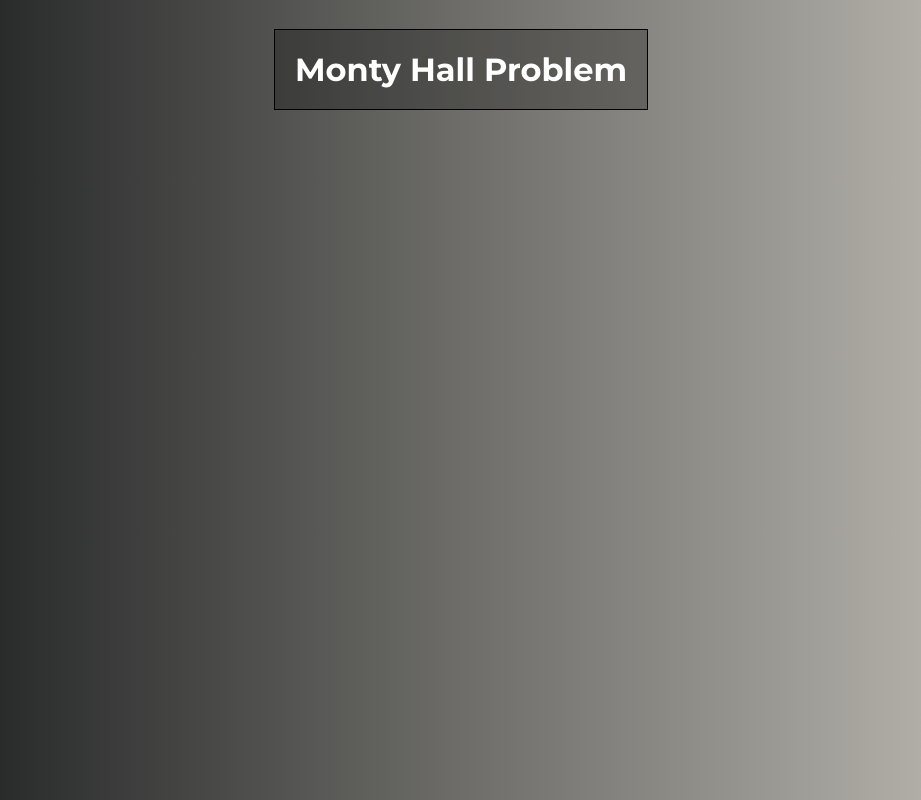
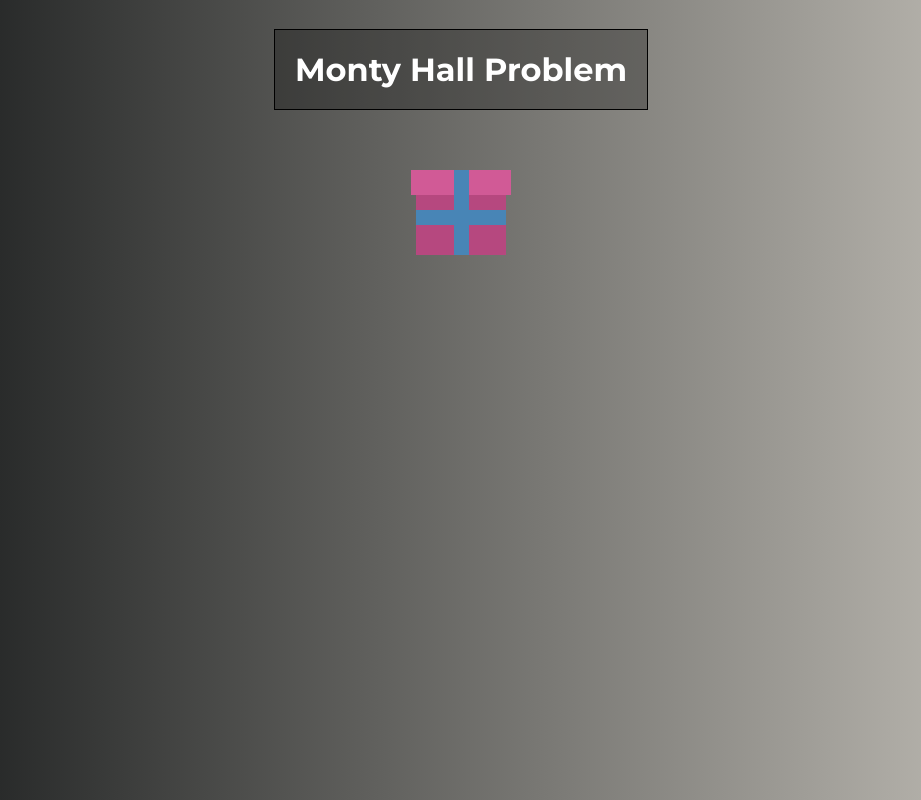
Before and after one commit to ecpieritz/monty-hall, a Vue app: page / in a window 1280 px wide. Shown: the whole page, without its empty margins (179-1100 px from the left). Built offline with nearby package versions, Linux system fonts and the light colour scheme.

Commit message:
Created Gift Style

```diff
--- a/src/components/Gift.vue
+++ b/src/components/Gift.vue
@@ -9,10 +9,44 @@
 
 <script>
 export default {
+  name: 'Gift',
 
 }
 </script>
 
 <style>
+.gift{
+  position: relative;
+  display: flex;
+  flex-direction: column;
+  align-items: center;
+  z-index: 10;
+}
 
+.gift-top{
+  width: 100px;
+  height: 25px;
+  background-color: #d15a96;
+}
+
+.gift-body{
+  width: 90px;
+  height: 60px;
+  background-color: #b6487f;
+}
+
+.gift-tie-1{
+  position: absolute;
+  width: 15px;
+  height: 85px;
+  background-color: #4885b6;
+}
+
+.gift-tie-2{
+  position: absolute;
+  top: 40px;
+  width: 90px;
+  height: 15px;
+  background-color: #4885b6;
+}
 </style>
```
